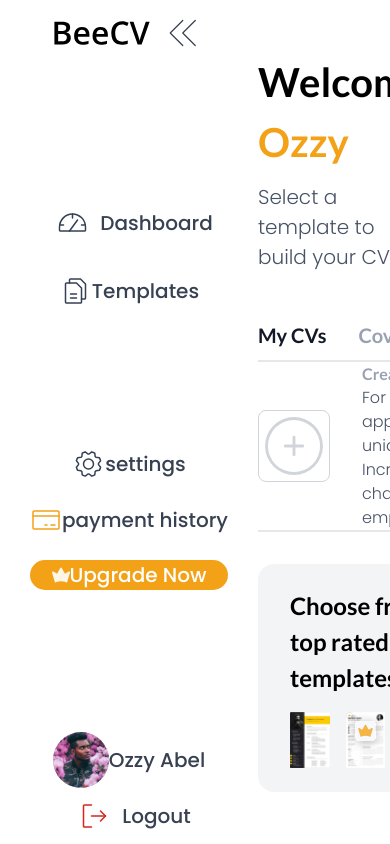
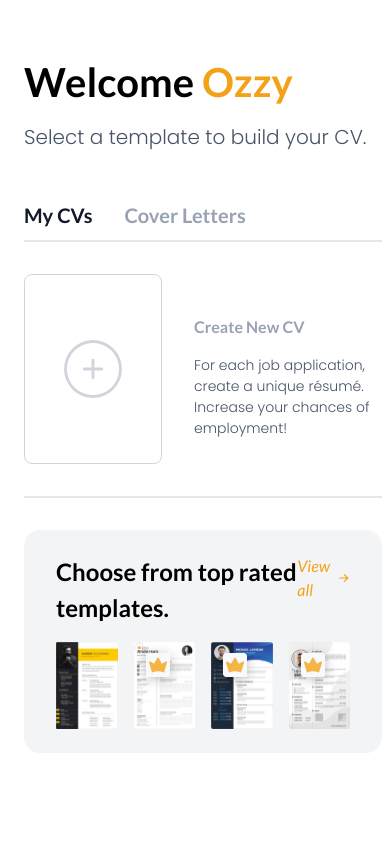
Before and after one commit to Lycan-Xx/test-4, a React (Vite) app: page / in a window 390 px wide. Built offline with nearby package versions, Linux system fonts and the light colour scheme.

Commit message:
My CVs / Cover Letters Mobile

```diff
--- a/src/components/HomepageCVs.jsx
+++ b/src/components/HomepageCVs.jsx
@@ -4,17 +4,17 @@ import { Link } from "react-router-dom"
 
 const HomepageCVs = () => {
  return (
-  <article className="flex md:flex-row gap-[32px] items-center md:py-[32px] border-b-2">
-   <div className="md:w-[276px] md:h-[380px] rounded-lg border-gray-300 border-[0.5px] flex items-center align-middle justify-center  ">
+  <article className="flex md:flex-row gap-[32px] items-center py-[32px] border-b-2">
+   <div className="w-[138px] h-[190px] md:w-[276px] md:h-[380px] rounded-lg border-gray-300 border-[0.5px] flex items-center align-middle justify-center  ">
     <Link to={"/templates"}>
      <CiCirclePlus className="hover:text-white cursor-pointer text-gray-300 hover:bg-primary rounded-full text-[70px]" />{" "}
     </Link>
    </div>
-   <div className="flex flex-col md:w-[284px]">
-    <h4 className="text-greytextlight font-bold leading-[150%] font-lato">
+   <div className="flex flex-col w-[188px] md:w-[284px]">
+    <h4 className="text-greytextlight font-bold leading-[150%] font-lato text-[16px] whitespace-nowrap my-[16px] md:my-0">
      Create New CV
     </h4>
-    <p className="font-poppins font-light text-base text-greytext leading-[150%]">
+    <p className="font-poppins font-light md:text-base text-greytext leading-[150%] text-sm">
      For each job application, create a unique résumé. Increase your chances of
      employment!
     </p>
--- a/src/components/HomepageCls.jsx
+++ b/src/components/HomepageCls.jsx
@@ -3,15 +3,15 @@ import { CiCirclePlus } from "react-icons/ci"
 
 const HomepageCls = () => {
  return (
-  <article className="flex md:flex-row gap-[32px] items-center md:py-[32px] border-b-2">
-   <div className="md:w-[276px] md:h-[380px] rounded-lg border-gray-300 border-[0.5px] flex items-center align-middle justify-center  ">
+  <article className="flex md:flex-row gap-[32px] items-center py-[32px] border-b-2">
+   <div className="w-[138px] h-[190px] md:w-[276px] md:h-[380px] rounded-lg border-gray-300 border-[0.5px] flex items-center align-middle justify-center  ">
     <CiCirclePlus className="hover:text-white text-gray-300 hover:bg-primary rounded-full text-[70px]" />{" "}
    </div>
-   <div className="flex flex-col md:w-[284px]">
-    <h4 className="text-greytextlight font-bold leading-[150%] font-lato">
+   <div className="flex flex-col w-[188px] md:w-[284px]">
+    <h4 className="text-greytextlight font-bold leading-[150%] font-lato text-[16px] whitespace-nowrap my-[16px] md:my-0">
      Generate your Cover Letter
     </h4>
-    <p className="font-poppins font-light text-base text-greytext leading-[150%]">
+    <p className="font-poppins font-light md:text-base text-greytext leading-[150%] text-sm">
      Stand out from competition with a compelling cover letter that showcases
      your unique qualifications
     </p>
--- a/src/components/Layout/SideNav.jsx
+++ b/src/components/Layout/SideNav.jsx
@@ -16,7 +16,7 @@ const SideNav = () => {
 
  return (
   <aside
-   className={` sidebar relative ${
+   className={` hidden md:flex ${
     isSidebarOpen ? "sidebar-open" : "sidebar-closed"
    } h-[100vh] flex flex-col justify-between items-center pt-[5%] px-[30px] font-poppins text-[20px] font-medium text-gray-700 gap-[101px] mt-0 transition-all duration-300 ease-in-out`}
   >
@@ -86,11 +86,7 @@ const SideNav = () => {
         className="flex flex-row items-center justify-start mx-auto"
         to={url}
        >
-        <img
-         className="max-w-[56px] max-h-[56px]"
-         src={icon}
-         alt={text}
-        />
+        <img className="max-w-[56px] max-h-[56px]" src={icon} alt={text} />
         {isSidebarOpen ? <p>{text}</p> : ""}
        </Link>
       </li>
--- a/src/components/MyCVs.jsx
+++ b/src/components/MyCVs.jsx
@@ -24,7 +24,7 @@ const MyCVs = () => {
  }
 
  return (
-  <main className="flex flex-col font-lato pt-[40px]">
+  <main className="flex flex-col font-lato pt-[40px] px-[24px]">
    <header className="flex flex-row mx-auto justify-between w-full mb-[48px]">
     <div className="flex flex-col">
      <h4 className="font-bold text-[40px]">
@@ -34,11 +34,11 @@ const MyCVs = () => {
       Select a template to build your CV.
      </p>
     </div>
-    <button className="md:w-[260px] md:h-[68px] rounded-[40px] bg-primary flex flex-row justify-center items-center">
+    <button className="hidden md:w-[260px] md:h-[68px] rounded-[40px] bg-primary md:flex flex-row justify-center items-center">
      <img className="w-[24px] h-[24px]" src={Crown} alt="" />
      <p className="text-white text-[24px] font-bold ml-[8px] font-lato">
       {" "}
-      Upgrade Now{" "}
+      upgrade Now{" "}
      </p>
     </button>
    </header>
```
Lines whose indentation alone changed are shown as unchanged.
